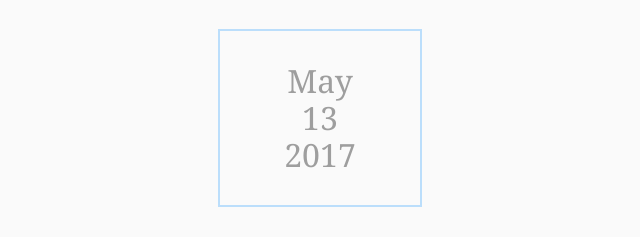
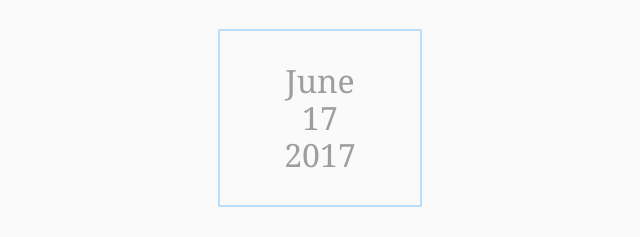
Before and after one commit to kevindurb/wedding-website, a plain HTML site: page index.html in a window 1280 px wide. Shown: the part 1784-2021 px from the top of the page, 320-960 px from the left. Drawn offline with nearby package versions, Linux system fonts and the light colour scheme; a web font is replaced by a local one.

Commit message:
fix date

```diff
--- a/index.html
+++ b/index.html
@@ -40,8 +40,8 @@
           </div>
         </a>
         <div class="date">
-          <div class="month">May</div>
-          <div class="day">13</div>
+          <div class="month">June</div>
+          <div class="day">17</div>
           <div class="year">2017</div>
         </div>
       </div>
```
